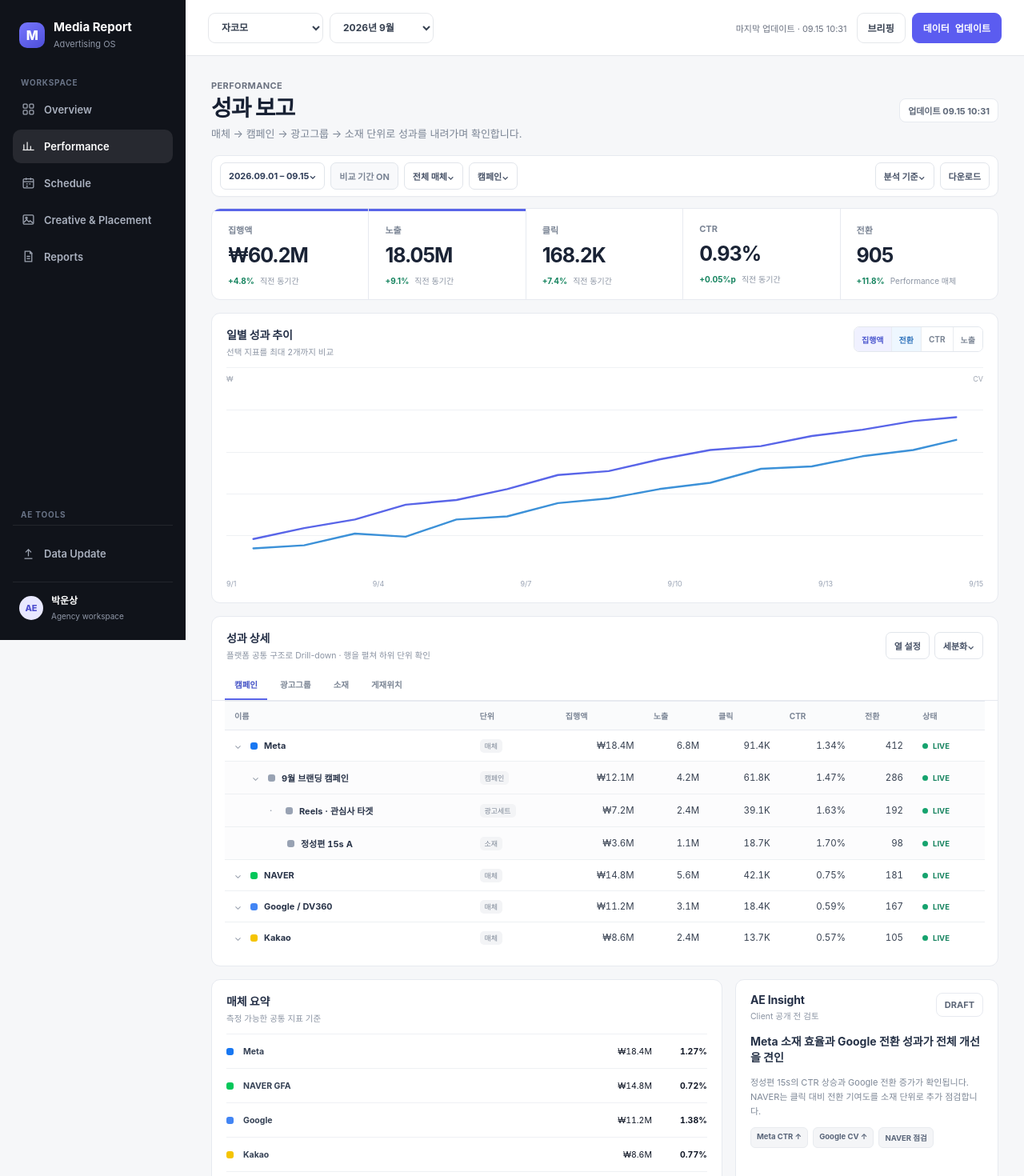
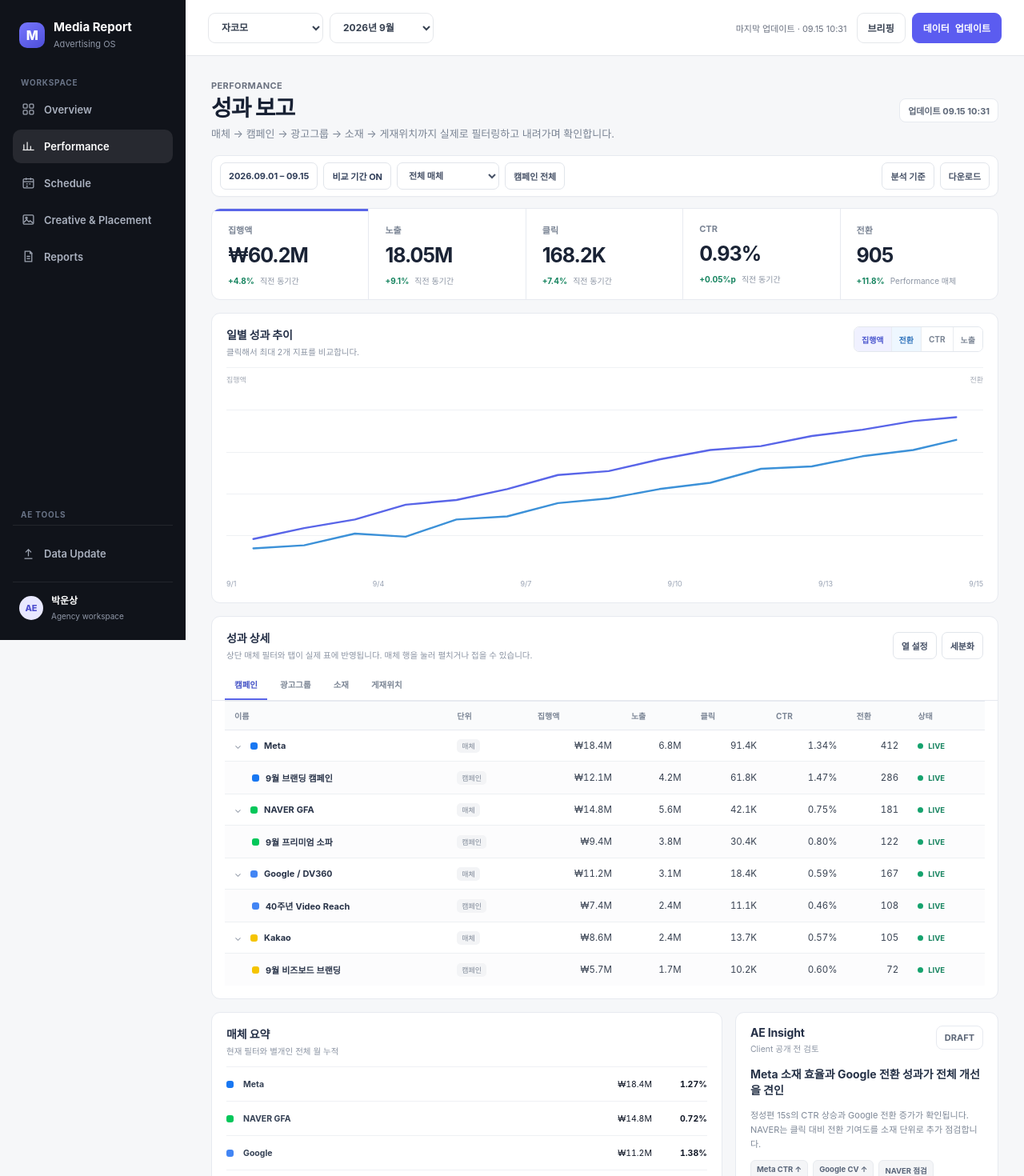
Before and after one commit to unz1020/Media-report_kor, a Next.js app: page /performance in a window 1280 px wide. Shown: the top 1470 px of the page at 80% size. Built offline with nearby package versions, Linux system fonts and the light colour scheme.

Commit message:
fix: make performance reporting controls interactive

```diff
--- a/app/(dashboard)/performance/page.tsx
+++ b/app/(dashboard)/performance/page.tsx
@@ -1,54 +1,117 @@
+"use client";
+
+import { useMemo, useState } from "react";
 import { mediaRows } from "@/lib/mock-data";
 
-const hierarchyRows = [
-  {level:0,name:"Meta",type:"매체",spend:"₩18.4M",imp:"6.8M",click:"91.4K",ctr:"1.34%",cv:"412",status:"LIVE"},
-  {level:1,name:"9월 브랜딩 캠페인",type:"캠페인",spend:"₩12.1M",imp:"4.2M",click:"61.8K",ctr:"1.47%",cv:"286",status:"LIVE"},
-  {level:2,name:"Reels · 관심사 타겟",type:"광고세트",spend:"₩7.2M",imp:"2.4M",click:"39.1K",ctr:"1.63%",cv:"192",status:"LIVE"},
-  {level:3,name:"정성편 15s A",type:"소재",spend:"₩3.6M",imp:"1.1M",click:"18.7K",ctr:"1.70%",cv:"98",status:"LIVE"},
-  {level:0,name:"NAVER",type:"매체",spend:"₩14.8M",imp:"5.6M",click:"42.1K",ctr:"0.75%",cv:"181",status:"LIVE"},
-  {level:0,name:"Google / DV360",type:"매체",spend:"₩11.2M",imp:"3.1M",click:"18.4K",ctr:"0.59%",cv:"167",status:"LIVE"},
-  {level:0,name:"Kakao",type:"매체",spend:"₩8.6M",imp:"2.4M",click:"13.7K",ctr:"0.57%",cv:"105",status:"LIVE"},
-];
+const rows = [
+  {id:"meta",parent:null,level:0,media:"Meta",name:"Meta",type:"매체",spend:"₩18.4M",imp:"6.8M",click:"91.4K",ctr:"1.34%",cv:"412",status:"LIVE"},
+  {id:"meta-campaign",parent:"meta",level:1,media:"Meta",name:"9월 브랜딩 캠페인",type:"캠페인",spend:"₩12.1M",imp:"4.2M",click:"61.8K",ctr:"1.47%",cv:"286",status:"LIVE"},
+  {id:"meta-adgroup",parent:"meta",level:2,media:"Meta",name:"Reels · 관심사 타겟",type:"광고그룹",spend:"₩7.2M",imp:"2.4M",click:"39.1K",ctr:"1.63%",cv:"192",status:"LIVE"},
+  {id:"meta-creative",parent:"meta",level:3,media:"Meta",name:"정성편 15s A",type:"소재",spend:"₩3.6M",imp:"1.1M",click:"18.7K",ctr:"1.70%",cv:"98",status:"LIVE"},
+  {id:"meta-placement",parent:"meta",level:4,media:"Meta",name:"Instagram Reels",type:"게재위치",spend:"₩2.1M",imp:"640K",click:"11.6K",ctr:"1.81%",cv:"61",status:"LIVE"},
+  {id:"naver",parent:null,level:0,media:"NAVER",name:"NAVER GFA",type:"매체",spend:"₩14.8M",imp:"5.6M",click:"42.1K",ctr:"0.75%",cv:"181",status:"LIVE"},
+  {id:"naver-campaign",parent:"naver",level:1,media:"NAVER",name:"9월 프리미엄 소파",type:"캠페인",spend:"₩9.4M",imp:"3.8M",click:"30.4K",ctr:"0.80%",cv:"122",status:"LIVE"},
+  {id:"naver-creative",parent:"naver",level:3,media:"NAVER",name:"프리미엄 가죽 소재 A",type:"소재",spend:"₩3.8M",imp:"1.4M",click:"11.6K",ctr:"0.81%",cv:"41",status:"LIVE"},
+  {id:"naver-placement",parent:"naver",level:4,media:"NAVER",name:"GFA Native Feed",type:"게재위치",spend:"₩3.8M",imp:"1.4M",click:"11.6K",ctr:"0.81%",cv:"41",status:"LIVE"},
+  {id:"google",parent:null,level:0,media:"Google / DV360",name:"Google / DV360",type:"매체",spend:"₩11.2M",imp:"3.1M",click:"18.4K",ctr:"0.59%",cv:"167",status:"LIVE"},
+  {id:"google-campaign",parent:"google",level:1,media:"Google / DV360",name:"40주년 Video Reach",type:"캠페인",spend:"₩7.4M",imp:"2.4M",click:"11.1K",ctr:"0.46%",cv:"108",status:"LIVE"},
+  {id:"google-creative",parent:"google",level:3,media:"Google / DV360",name:"브랜드 필름 15s",type:"소재",spend:"₩3.1M",imp:"1.2M",click:"7.7K",ctr:"0.64%",cv:"57",status:"LIVE"},
+  {id:"google-placement",parent:"google",level:4,media:"Google / DV360",name:"YouTube In-stream",type:"게재위치",spend:"₩3.1M",imp:"1.2M",click:"7.7K",ctr:"0.64%",cv:"57",status:"LIVE"},
+  {id:"kakao",parent:null,level:0,media:"Kakao",name:"Kakao",type:"매체",spend:"₩8.6M",imp:"2.4M",click:"13.7K",ctr:"0.57%",cv:"105",status:"LIVE"},
+  {id:"kakao-campaign",parent:"kakao",level:1,media:"Kakao",name:"9월 비즈보드 브랜딩",type:"캠페인",spend:"₩5.7M",imp:"1.7M",click:"10.2K",ctr:"0.60%",cv:"72",status:"LIVE"},
+  {id:"kakao-placement",parent:"kakao",level:4,media:"Kakao",name:"Kakao Bizboard",type:"게재위치",spend:"₩5.7M",imp:"1.7M",click:"10.2K",ctr:"0.60%",cv:"72",status:"LIVE"}
+] as const;
+
+const metricData = {
+  "집행액": {value:"₩60.2M", delta:"+4.8%", points:"0,176 65,162 130,151 195,132 260,126 325,112 390,94 455,89 520,74 585,62 650,57 715,44 780,36 845,25 900,20"},
+  "전환": {value:"905", delta:"+11.8%", points:"0,188 65,184 130,169 195,173 260,151 325,147 390,130 455,124 520,112 585,104 650,86 715,83 780,70 845,62 900,49"},
+  "CTR": {value:"0.93%", delta:"+0.05%p", points:"0,150 65,142 130,155 195,136 260,126 325,118 390,121 455,103 520,98 585,84 650,89 715,73 780,64 845,58 900,52"},
+  "노출": {value:"18.05M", delta:"+9.1%", points:"0,182 65,174 130,158 195,149 260,138 325,123 390,111 455,101 520,88 585,79 650,66 715,55 780,43 845,31 900,24"}
+} as const;
+
+type MetricName = keyof typeof metricData;
+type DetailTab = "캠페인" | "광고그룹" | "소재" | "게재위치";
 
 export default function PerformancePage() {
+  const [selectedMedia, setSelectedMedia] = useState("전체 매체");
+  const [compare, setCompare] = useState(true);
+  const [selectedMetrics, setSelectedMetrics] = useState<MetricName[]>(["집행액", "전환"]);
+  const [activeTab, setActiveTab] = useState<DetailTab>("캠페인");
+  const [expanded, setExpanded] = useState(() => new Set(["meta", "naver", "google", "kakao"]));
+
+  const tableRows = useMemo(() => {
+    const wantedType = activeTab;
+    return rows.filter((row) => {
+      if (selectedMedia !== "전체 매체" && row.media !== selectedMedia) return false;
+      if (row.level === 0) return true;
+      if (!row.parent || !expanded.has(row.parent)) return false;
+      return row.type === wantedType;
+    });
+  }, [activeTab, expanded, selectedMedia]);
+
+  const toggleMetric = (metric: MetricName) => {
+    setSelectedMetrics((current) => {
+      if (current.includes(metric)) return current.length === 1 ? current : current.filter((item) => item !== metric);
+      return current.length >= 2 ? [current[1], metric] : [...current, metric];
+    });
+  };
+
+  const togglePlatform = (id: string) => {
+    setExpanded((current) => {
+      const next = new Set(current);
+      if (next.has(id)) next.delete(id); else next.add(id);
+      return next;
+    });
+  };
+
   return (
     <>
       <div className="page-head refined-head">
-        <div><div className="eyebrow">Performance</div><h1 className="page-title">성과 보고</h1><p className="page-desc">매체 → 캠페인 → 광고그룹 → 소재 단위로 성과를 내려가며 확인합니다.</p></div>
+        <div><div className="eyebrow">Performance</div><h1 className="page-title">성과 보고</h1><p className="page-desc">매체 → 캠페인 → 광고그룹 → 소재 → 게재위치까지 실제로 필터링하고 내려가며 확인합니다.</p></div>
         <div className="page-meta"><span className="view-pill">업데이트 09.15 10:31</span></div>
       </div>
 
       <div className="report-toolbar performance-toolbar">
-        <div className="toolbar-group"><button className="toolbar-control strong-control">2026.09.01 – 09.15⌄</button><button className="toolbar-control muted-control">비교 기간 ON</button><button className="toolbar-control">전체 매체⌄</button><button className="toolbar-control">캠페인⌄</button></div>
-        <div className="toolbar-group right"><button className="toolbar-control">분석 기준⌄</button><button className="toolbar-control">다운로드</button></div>
+        <div className="toolbar-group">
+          <button className="toolbar-control strong-control">2026.09.01 – 09.15</button>
+          <button className={`toolbar-control ${compare ? "strong-control" : "muted-control"}`} onClick={() => setCompare((value) => !value)}>비교 기간 {compare ? "ON" : "OFF"}</button>
+          <select className="toolbar-control" value={selectedMedia} onChange={(event) => setSelectedMedia(event.target.value)} aria-label="매체 필터">
+            <option>전체 매체</option><option>Meta</option><option>NAVER</option><option>Google / DV360</option><option>Kakao</option>
+          </select>
+          <button className="toolbar-control">캠페인 전체</button>
+        </div>
+        <div className="toolbar-group right"><button className="toolbar-control">분석 기준</button><button className="toolbar-control">다운로드</button></div>
       </div>
 
       <section className="metric-strip performance-metrics">
-        <article className="metric-card selected-metric"><span className="metric-kicker">집행액</span><strong>₩60.2M</strong><div><b className="metric-up">+4.8%</b><span>직전 동기간</span></div></article>
-        <article className="metric-card selected-metric"><span className="metric-kicker">노출</span><strong>18.05M</strong><div><b className="metric-up">+9.1%</b><span>직전 동기간</span></div></article>
-        <article className="metric-card"><span className="metric-kicker">클릭</span><strong>168.2K</strong><div><b className="metric-up">+7.4%</b><span>직전 동기간</span></div></article>
-        <article className="metric-card"><span className="metric-kicker">CTR</span><strong>0.93%</strong><div><b className="metric-up">+0.05%p</b><span>직전 동기간</span></div></article>
+        <article className="metric-card selected-metric"><span className="metric-kicker">집행액</span><strong>₩60.2M</strong><div><b className="metric-up">+4.8%</b><span>{compare ? "직전 동기간" : "현재 기간"}</span></div></article>
+        <article className="metric-card"><span className="metric-kicker">노출</span><strong>18.05M</strong><div><b className="metric-up">+9.1%</b><span>{compare ? "직전 동기간" : "현재 기간"}</span></div></article>
+        <article className="metric-card"><span className="metric-kicker">클릭</span><strong>168.2K</strong><div><b className="metric-up">+7.4%</b><span>{compare ? "직전 동기간" : "현재 기간"}</span></div></article>
+        <article className="metric-card"><span className="metric-kicker">CTR</span><strong>0.93%</strong><div><b className="metric-up">+0.05%p</b><span>{compare ? "직전 동기간" : "현재 기간"}</span></div></article>
         <article className="metric-card"><span className="metric-kicker">전환</span><strong>905</strong><div><b className="metric-up">+11.8%</b><span>Performance 매체</span></div></article>
       </section>
 
       <section className="card section-space report-panel performance-chart-panel">
-        <div className="report-panel-head"><div><h2>일별 성과 추이</h2><p>선택 지표를 최대 2개까지 비교</p></div><div className="metric-switch"><button className="active">집행액</button><button className="active secondary">전환</button><button>CTR</button><button>노출</button></div></div>
+        <div className="report-panel-head"><div><h2>일별 성과 추이</h2><p>클릭해서 최대 2개 지표를 비교합니다.</p></div><div className="metric-switch">{(["집행액","전환","CTR","노출"] as MetricName[]).map((metric, index) => <button key={metric} onClick={() => toggleMetric(metric)} className={selectedMetrics.includes(metric) ? `active ${selectedMetrics.indexOf(metric) === 1 ? "secondary" : ""}` : ""}>{metric}</button>)}</div></div>
         <div className="dual-chart-placeholder">
-          <div className="axis-label left">₩</div><div className="axis-label right">CV</div>
+          <div className="axis-label left">{selectedMetrics[0]}</div><div className="axis-label right">{selectedMetrics[1] ?? ""}</div>
           {[1,2,3,4].map(i => <span key={i} className="fake-grid" style={{top:`${i*19}%`}}/>)}
-          <svg viewBox="0 0 900 210" className="performance-svg"><polyline points="0,176 65,162 130,151 195,132 260,126 325,112 390,94 455,89 520,74 585,62 650,57 715,44 780,36 845,25 900,20" className="perf-line-a"/><polyline points="0,188 65,184 130,169 195,173 260,151 325,147 390,130 455,124 520,112 585,104 650,86 715,83 780,70 845,62 900,49" className="perf-line-b"/></svg>
+          <svg viewBox="0 0 900 210" className="performance-svg">
+            <polyline points={metricData[selectedMetrics[0]].points} className="perf-line-a"/>
+            {selectedMetrics[1] && <polyline points={metricData[selectedMetrics[1]].points} className="perf-line-b"/>}
+          </svg>
           <div className="chart-xlabels"><span>9/1</span><span>9/4</span><span>9/7</span><span>9/10</span><span>9/13</span><span>9/15</span></div>
         </div>
       </section>
 
       <section className="card section-space report-panel">
-        <div className="report-panel-head table-title-row"><div><h2>성과 상세</h2><p>플랫폼 공통 구조로 Drill-down · 행을 펼쳐 하위 단위 확인</p></div><div className="table-tools"><button className="toolbar-control">열 설정</button><button className="toolbar-control">세분화⌄</button></div></div>
-        <div className="report-tabs"><button className="active">캠페인</button><button>광고그룹</button><button>소재</button><button>게재위치</button></div>
-        <div className="table-wrap report-table-wrap"><table className="report-table hierarchy-table"><thead><tr><th>이름</th><th>단위</th><th>집행액</th><th>노출</th><th>클릭</th><th>CTR</th><th>전환</th><th>상태</th></tr></thead><tbody>{hierarchyRows.map((row,index)=><tr key={`${row.name}-${index}`} className={row.level>0?"child-row":""}><td><div className="hierarchy-name" style={{paddingLeft:`${row.level*22}px`}}>{row.level<3 && <span className="disclosure">{row.level<2?'⌄':'·'}</span>}<span className={`platform-dot ${row.name.startsWith('Meta')?'meta':row.name.startsWith('NAVER')?'naver':row.name.startsWith('Google')?'google':row.name.startsWith('Kakao')?'kakao':'neutral'}`}/><strong>{row.name}</strong></div></td><td><span className="row-type">{row.type}</span></td><td className="num-cell">{row.spend}</td><td className="num-cell">{row.imp}</td><td className="num-cell">{row.click}</td><td className="num-cell">{row.ctr}</td><td className="num-cell">{row.cv}</td><td><span className="operation-state live"><i/>{row.status}</span></td></tr>)}</tbody></table></div>
+        <div className="report-panel-head table-title-row"><div><h2>성과 상세</h2><p>상단 매체 필터와 탭이 실제 표에 반영됩니다. 매체 행을 눌러 펼치거나 접을 수 있습니다.</p></div><div className="table-tools"><button className="toolbar-control">열 설정</button><button className="toolbar-control">세분화</button></div></div>
+        <div className="report-tabs">{(["캠페인","광고그룹","소재","게재위치"] as DetailTab[]).map(tab => <button key={tab} className={activeTab === tab ? "active" : ""} onClick={() => setActiveTab(tab)}>{tab}</button>)}</div>
+        <div className="table-wrap report-table-wrap"><table className="report-table hierarchy-table"><thead><tr><th>이름</th><th>단위</th><th>집행액</th><th>노출</th><th>클릭</th><th>CTR</th><th>전환</th><th>상태</th></tr></thead><tbody>{tableRows.map((row)=><tr key={row.id} className={row.level>0?"child-row":""} onClick={() => row.level === 0 && togglePlatform(row.id)} style={{cursor:row.level === 0 ? "pointer" : "default"}}><td><div className="hierarchy-name" style={{paddingLeft:`${Math.min(row.level,1)*22}px`}}>{row.level===0 && <span className="disclosure">{expanded.has(row.id)?'⌄':'›'}</span>}<span className={`platform-dot ${row.media === 'Meta'?'meta':row.media === 'NAVER'?'naver':row.media.startsWith('Google')?'google':row.media === 'Kakao'?'kakao':'neutral'}`}/><strong>{row.name}</strong></div></td><td><span className="row-type">{row.type}</span></td><td className="num-cell">{row.spend}</td><td className="num-cell">{row.imp}</td><td className="num-cell">{row.click}</td><td className="num-cell">{row.ctr}</td><td className="num-cell">{row.cv}</td><td><span className="operation-state live"><i/>{row.status}</span></td></tr>)}</tbody></table></div>
       </section>
 
       <section className="grid two-col section-space">
-        <article className="card report-panel"><div className="report-panel-head"><div><h2>매체 요약</h2><p>측정 가능한 공통 지표 기준</p></div></div><div className="compact-media-list">{mediaRows.slice(0,5).map(row=><div key={row.media}><span className={`platform-dot ${row.className}`}/><strong>{row.media}</strong><span>{row.spend}</span><b>{row.ctr}</b></div>)}</div></article>
+        <article className="card report-panel"><div className="report-panel-head"><div><h2>매체 요약</h2><p>현재 필터와 별개인 전체 월 누적</p></div></div><div className="compact-media-list">{mediaRows.slice(0,5).map(row=><div key={row.media}><span className={`platform-dot ${row.className}`}/><strong>{row.media}</strong><span>{row.spend}</span><b>{row.ctr}</b></div>)}</div></article>
         <article className="card report-panel insight-panel"><div className="report-panel-head"><div><h2>AE Insight</h2><p>Client 공개 전 검토</p></div><span className="view-pill">DRAFT</span></div><div className="insight-copy"><strong>Meta 소재 효율과 Google 전환 성과가 전체 개선을 견인</strong><p>정성편 15s의 CTR 상승과 Google 전환 증가가 확인됩니다. NAVER는 클릭 대비 전환 기여도를 소재 단위로 추가 점검합니다.</p><div className="insight-tags"><span>Meta CTR ↑</span><span>Google CV ↑</span><span>NAVER 점검</span></div></div></article>
       </section>
     </>
```
